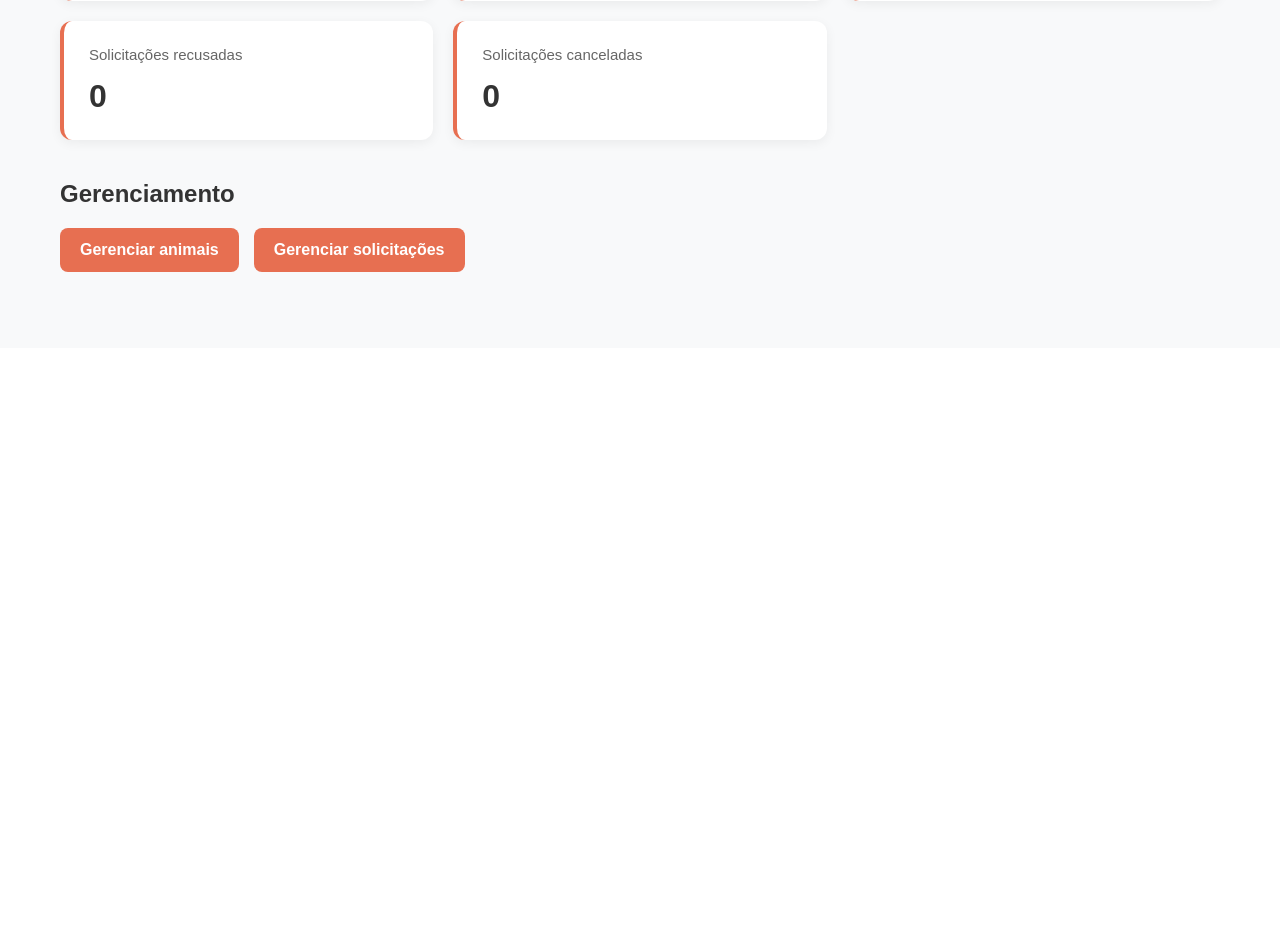
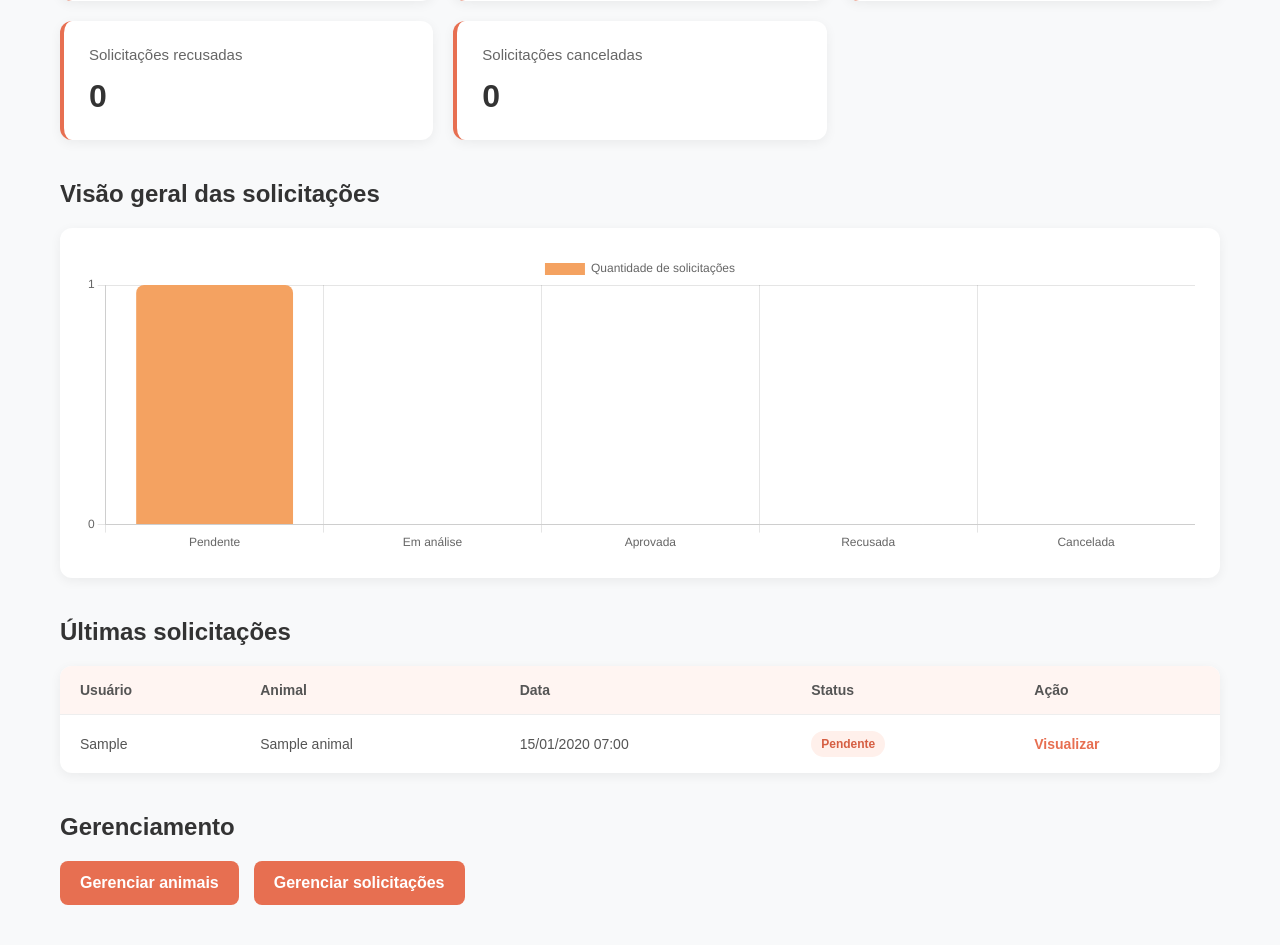
Before and after one commit to igoroliveira77/AdotaMais, a Django app: page /painel-administrativo/ in a window 1280 px wide. Shown: the part 452-1397 px from the top of the page. Before the commit the page ends 724 px from the top, so only its background shows below. Run offline with Django 5.2, Linux system fonts and the light colour scheme; a user stored in the database is signed in; tables that the repository leaves empty hold one stand-in row (values such as "Sample post").

Commit message:
feat: adiciona grafico de solicitacoes ao dashboard

```diff
--- a/core/static/core/css/style.css
+++ b/core/static/core/css/style.css
@@ -873,3 +873,97 @@ footer {
         grid-template-columns: 1fr;
     }
 }
+
+
+/* ÚLTIMAS SOLICITAÇÕES DO DASHBOARD */
+
+.admin-ultimas-solicitacoes {
+    margin-top: 40px;
+}
+
+.admin-ultimas-solicitacoes h2 {
+    color: #333;
+    margin-bottom: 20px;
+}
+
+.admin-tabela-container {
+    width: 100%;
+    overflow-x: auto;
+    background-color: #fff;
+    border-radius: 12px;
+    box-shadow: 0 3px 12px rgba(0, 0, 0, 0.06);
+}
+
+.admin-tabela {
+    width: 100%;
+    border-collapse: collapse;
+    min-width: 650px;
+}
+
+.admin-tabela th,
+.admin-tabela td {
+    padding: 16px 20px;
+    text-align: left;
+    border-bottom: 1px solid #eee;
+}
+
+.admin-tabela th {
+    background-color: #fff5f2;
+    color: #555;
+    font-size: 14px;
+    font-weight: 600;
+}
+
+.admin-tabela td {
+    color: #555;
+    font-size: 14px;
+}
+
+.admin-tabela tbody tr:hover {
+    background-color: #fffaf8;
+}
+
+.admin-tabela tbody tr:last-child td {
+    border-bottom: none;
+}
+
+.admin-tabela td a {
+    color: #e76f51;
+    font-weight: 600;
+    text-decoration: none;
+}
+
+.admin-tabela td a:hover {
+    text-decoration: underline;
+}
+
+.admin-status {
+    display: inline-block;
+    padding: 6px 10px;
+    border-radius: 20px;
+    background-color: #fff0eb;
+    color: #d65f43;
+    font-size: 12px;
+    font-weight: 600;
+    white-space: nowrap;
+}
+
+/* GRÁFICO DO DASHBOARD */
+
+.admin-grafico {
+    margin-top: 40px;
+}
+
+.admin-grafico h2 {
+    color: #333;
+    margin-bottom: 20px;
+}
+
+.admin-grafico-container {
+    width: 100%;
+    height: 350px;
+    padding: 25px;
+    background-color: #fff;
+    border-radius: 12px;
+    box-shadow: 0 3px 12px rgba(0, 0, 0, 0.06);
+}
--- a/core/templates/core/painel_administrativo.html
+++ b/core/templates/core/painel_administrativo.html
@@ -74,6 +74,64 @@
 
         </section>
 
+        <section class="admin-grafico">
+
+            <h2>Visão geral das solicitações</h2>
+
+            <div class="admin-grafico-container">
+                <canvas id="graficoSolicitacoes"></canvas>
+            </div>
+
+        </section>
+
+        <section class="admin-ultimas-solicitacoes">
+
+            <h2>Últimas solicitações</h2>
+
+            {% if ultimas_solicitacoes %}
+
+                <div class="admin-tabela-container">
+                    <table class="admin-tabela">
+                        <thead>
+                            <tr>
+                                <th>Usuário</th>
+                                <th>Animal</th>
+                                <th>Data</th>
+                                <th>Status</th>
+                                <th>Ação</th>
+                            </tr>
+                        </thead>
+
+                        <tbody>
+                            {% for solicitacao in ultimas_solicitacoes %}
+                            <tr>
+                                <td>{{ solicitacao.usuario.username|capfirst }}</td>
+                                <td>{{ solicitacao.animal.nome }}</td>
+                                <td>{{ solicitacao.data_solicitacao|date:"d/m/Y H:i" }}</td>
+                                <td>
+                                    <span class="admin-status">
+                                        {{ solicitacao.status }}
+                                    </span>
+                                </td>
+                                <td>
+                                    <a href="{% url 'admin:core_solicitacaoadocao_change' solicitacao.id %}">
+                                        Visualizar
+                                    </a>
+                                </td>
+                            </tr>
+                            {% endfor %}
+                        </tbody>
+                    </table>
+                </div>
+
+            {% else %}
+
+                <p>Nenhuma solicitação cadastrada.</p>
+
+            {% endif %}
+
+        </section>
+
         <section class="admin-acessos">
             <h2>Gerenciamento</h2>
 
@@ -90,5 +148,52 @@
 
     </main>
 
+    {{ dados_grafico|json_script:"dados-grafico" }}
+
+    <script src="https://cdn.jsdelivr.net/npm/chart.js"></script>
+
+    <script>
+        const dados = JSON.parse(
+            document.getElementById('dados-grafico').textContent
+        );
+
+        const elemento = document.getElementById('graficoSolicitacoes');
+
+        new Chart(elemento, {
+            type: 'bar',
+
+            data: {
+                labels: dados.labels,
+
+                datasets: [{
+                    label: 'Quantidade de solicitações',
+                    data: dados.valores,
+                    backgroundColor: [
+                        '#f4a261',
+                        '#e9c46a',
+                        '#2a9d8f',
+                        '#e76f51',
+                        '#adb5bd'
+                    ],
+                    borderRadius: 8
+                }]
+            },
+
+            options: {
+                responsive: true,
+                maintainAspectRatio: false,
+
+                scales: {
+                    y: {
+                        beginAtZero: true,
+                        ticks: {
+                            precision: 0
+                        }
+                    }
+                }
+            }
+        });
+    </script>
+
 </body>
 </html>
--- a/core/views.py
+++ b/core/views.py
@@ -210,6 +210,27 @@ def painel_administrativo(request):
         'solicitacoes_canceladas': SolicitacaoAdocao.objects.filter(
         status='Cancelada'
         ).count(),
+
+        'ultimas_solicitacoes': SolicitacaoAdocao.objects.select_related(
+            'usuario', 'animal'
+        ).order_by('-data_solicitacao')[:5],
+    }
+
+    contexto['dados_grafico'] = {
+        'labels': [
+            'Pendente',
+            'Em análise',
+            'Aprovada',
+            'Recusada',
+            'Cancelada',
+        ],
+        'valores': [
+            contexto['solicitacoes_pendentes'],
+            contexto['solicitacoes_em_analise'],
+            contexto['solicitacoes_aprovadas'],
+            contexto['solicitacoes_recusadas'],
+            contexto['solicitacoes_canceladas'],
+        ],
     }
 
     return render(
```
